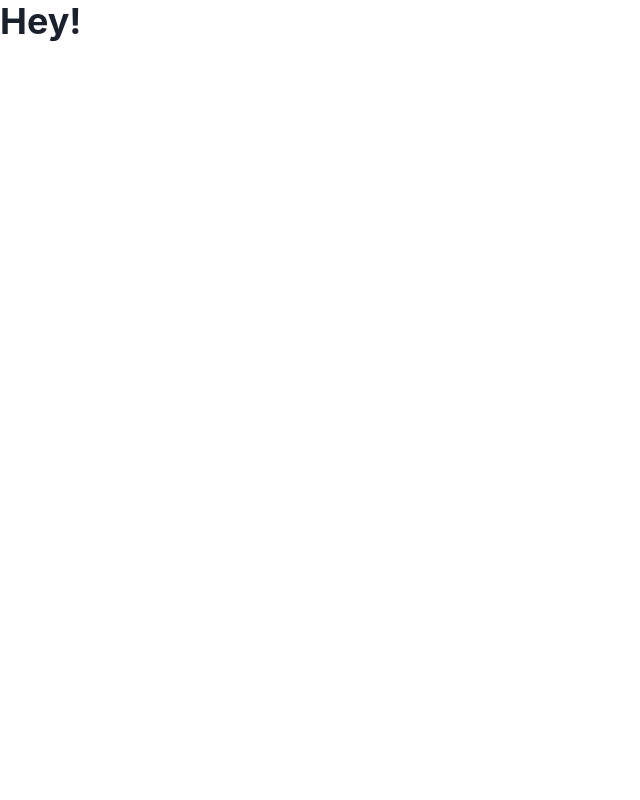
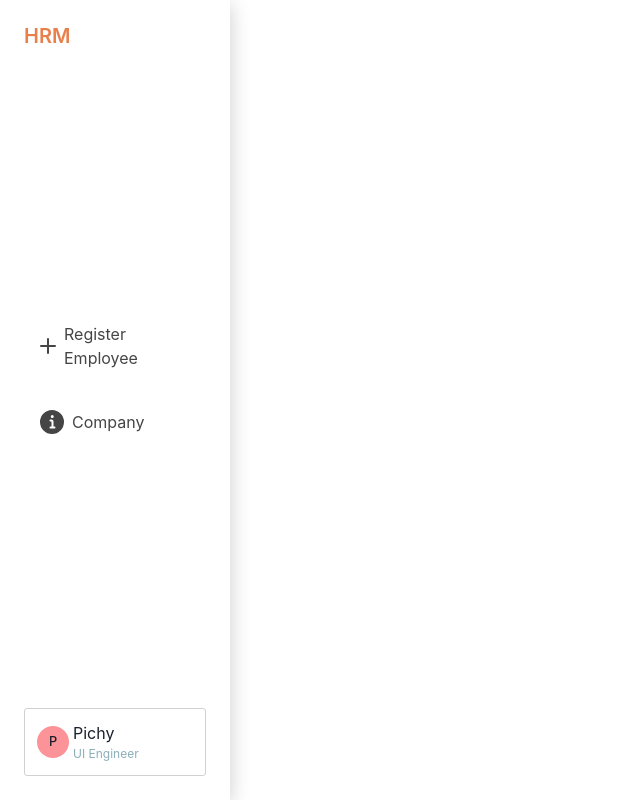
Before and after one commit to db-project-2023/hr-management, a Next.js app: page / in a window 1280 px wide. Shown: the whole page, without its empty margins (0-640 px from the left). Built offline with nearby package versions, Linux system fonts and the light colour scheme.

Commit message:
feat: sidebar

```diff
--- a/package.json
+++ b/package.json
@@ -9,6 +9,7 @@
     "lint": "next lint"
   },
   "dependencies": {
+    "@chakra-ui/icons": "^2.0.19",
     "@chakra-ui/react": "^2.6.0",
     "@emotion/react": "^11.10.8",
     "@emotion/styled": "^11.10.8",
--- /dev/null
+++ b/src/components/HRAvatarInfo.tsx
@@ -0,0 +1,30 @@
+import { Avatar, HStack, VStack } from "@chakra-ui/react";
+import { ReactNode } from "react";
+import { Typography } from "./Typography";
+
+export type HRAvatarInfoType = {
+  name: string;
+  description?: string;
+  src?: string;
+};
+
+export const HRAvatarInfo = (props: HRAvatarInfoType) => {
+  const { name, description, src, ...rest } = props;
+  return (
+    <HStack
+      border="1px solid"
+      borderColor="border.item"
+      borderRadius="3px"
+      p={3}
+      gap={1}
+    >
+      <Avatar src={src} name={name} size="sm" />
+      <VStack align="flex-start" spacing={0}>
+        <Typography>{name}</Typography>
+        {description && (
+          <Typography variant="description">{description}</Typography>
+        )}
+      </VStack>
+    </HStack>
+  );
+};
--- /dev/null
+++ b/src/components/HRSidebar.tsx
@@ -0,0 +1,58 @@
+import { boxShadow } from "@/styles/boxShadow";
+import { Flex, HStack, Link, Stack } from "@chakra-ui/react";
+import { HRAvatarInfo } from "./HRAvatarInfo";
+import { Typography } from "./Typography";
+import NextLink from "next/link";
+import { ReactNode } from "react";
+
+export type SidebarItemType = {
+  icon?: ReactNode;
+  name: string;
+  path: string;
+};
+
+export type HRSidebarType = {
+  items: SidebarItemType[];
+};
+
+export const HRSidebar = (props: HRSidebarType) => {
+  const { items } = props;
+  return (
+    <Stack
+      w="18vw"
+      h="100vh"
+      pos="absolute"
+      top={0}
+      left={0}
+      bg="background.primary"
+      boxShadow={boxShadow}
+      p={6}
+      justifyContent="space-between"
+    >
+      <Link as={NextLink} href="/" _hover={{ textDecor: "none" }}>
+        <Typography variant="h2" color="brand.primary">
+          HRM
+        </Typography>
+      </Link>
+      <Stack>
+        {items.map((item) => (
+          <Link
+            as={NextLink}
+            key={item.name}
+            href={item.path}
+            _hover={{ textDecor: "none", bg: "brand.secondary" }}
+            borderRadius={3}
+            p={4}
+            color="content.primary"
+          >
+            <Flex align="center" gap={2} justify="flex-start">
+              {item.icon}
+              {item.name}
+            </Flex>
+          </Link>
+        ))}
+      </Stack>
+      <HRAvatarInfo name="Pichy" description="UI Engineer" />
+    </Stack>
+  );
+};
--- a/src/pages/_app.tsx
+++ b/src/pages/_app.tsx
@@ -1,10 +1,26 @@
+import { HRSidebar, SidebarItemType } from "@/components/HRSidebar";
 import { theme } from "@/styles/theme";
+import { AddIcon, BellIcon, InfoIcon, InfoOutlineIcon } from "@chakra-ui/icons";
 import { ChakraProvider } from "@chakra-ui/react";
 import type { AppProps } from "next/app";
+
+const sidebarItems: SidebarItemType[] = [
+  {
+    name: "Register Employee",
+    path: "/employee_register",
+    icon: <AddIcon />,
+  },
+  {
+    name: "Company",
+    path: "/company",
+    icon: <InfoIcon boxSize="24px" />,
+  },
+];
 
 export default function App({ Component, pageProps }: AppProps) {
   return (
     <ChakraProvider theme={theme}>
+      <HRSidebar items={sidebarItems} />
       <Component {...pageProps} />
     </ChakraProvider>
   );
--- a/src/styles/boxShadow.ts
+++ b/src/styles/boxShadow.ts
@@ -1 +1 @@
-export const boxShadow = 'drop-shadow(0px 4px 20px rgba(0, 0, 0, 0.2));'
+export const boxShadow = '0px 4px 20px rgba(0, 0, 0, 0.2)'
--- a/src/styles/theme.ts
+++ b/src/styles/theme.ts
@@ -21,11 +21,11 @@
         content: {
             primary: '#454545',
             error: '#E85F4C',
-            description: '#D1D1D1',
+            description: '#8BAFB8',
             disabled: '#9C9C9C',
             pending: '#979797',
             success: '#69C091',
-            warning: '#FFB800'
+            warning: '#FFB800',
         }
     }
 })
```
Also changed, not shown: 1 other file (tests, documents, lock files or other folders).
